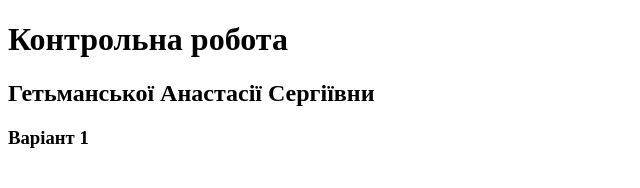
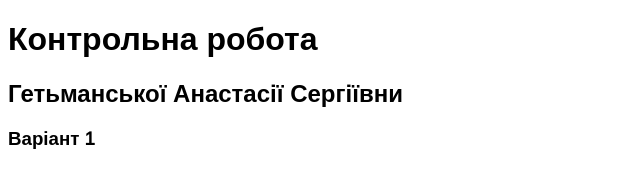
Before and after one commit to Rrriia/portfol-pr2, a plain HTML site: page контрольна робота/index.html in a window 1280 px wide. Shown: the whole page, without its empty margins (0-640 px from the left). Drawn offline with nearby package versions, Linux system fonts and the light colour scheme.

Commit message:
iiiiiiiiiii

```diff
--- a/контрольна робота/index.html
+++ b/контрольна робота/index.html
@@ -10,12 +10,15 @@
   <link rel="preconnect" href="https://fonts.googleapis.com">
   <link rel="preconnect" href="https://fonts.gstatic.com" crossorigin>
   <link href="https://fonts.googleapis.com/css2?family=Arimo&family=Oswald:wght@300&family=Roboto+Slab:wght@300&display=swap" rel="stylesheet">
+<style>
+.a{font-family: 'Arimo', sans-serif;}
+</style>
 </head>
 
 <body>
-<h1 font-family: 'Arimo', sans-serif;>Контрольна робота</h1>
-<h2 font-family: 'Arimo', sans-serif;>Гетьманської Анастасії Сергіївни</h2>
-<h3 font-family: 'Arimo', sans-serif;>Варіант 1</h3>
+<h1 class="a">Контрольна робота</h1>
+<h2 class="a">Гетьманської Анастасії Сергіївни</h2>
+<h3 class="a">Варіант 1</h3>
 
 
 </body>
```
